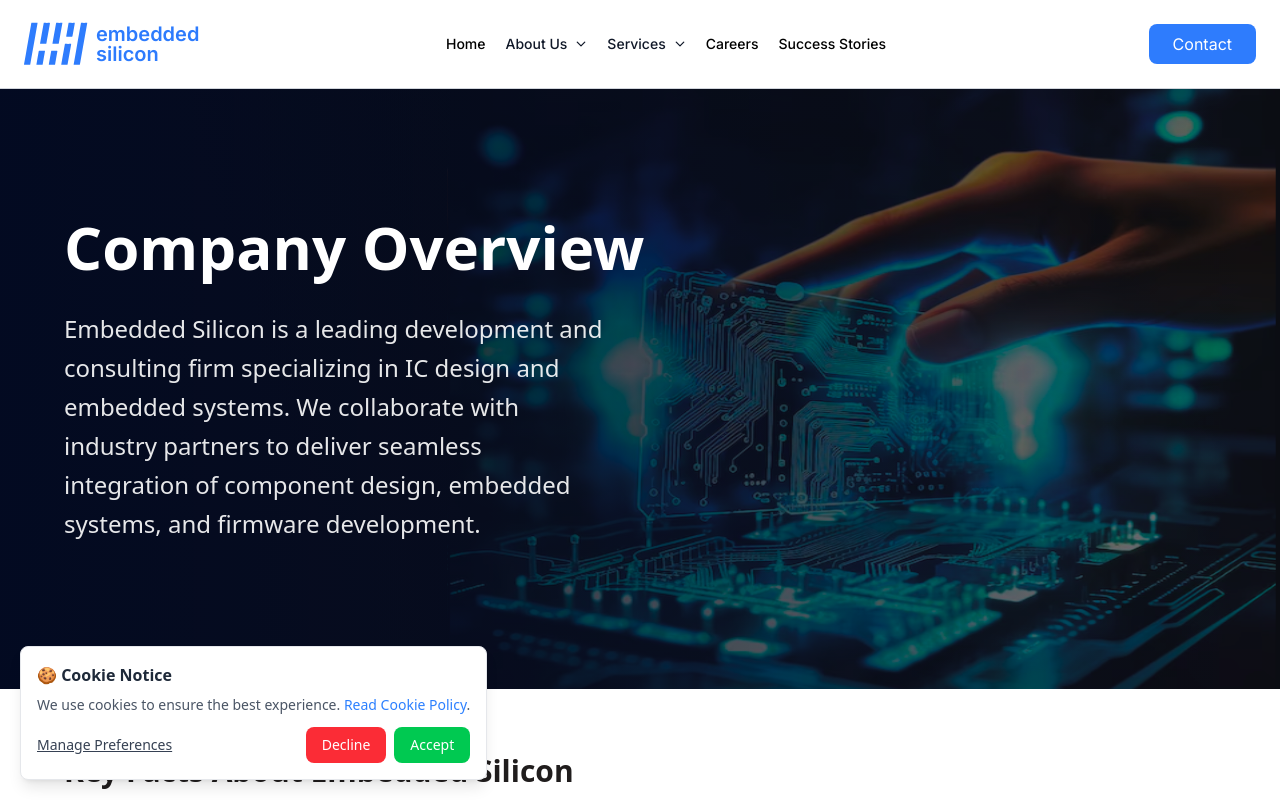
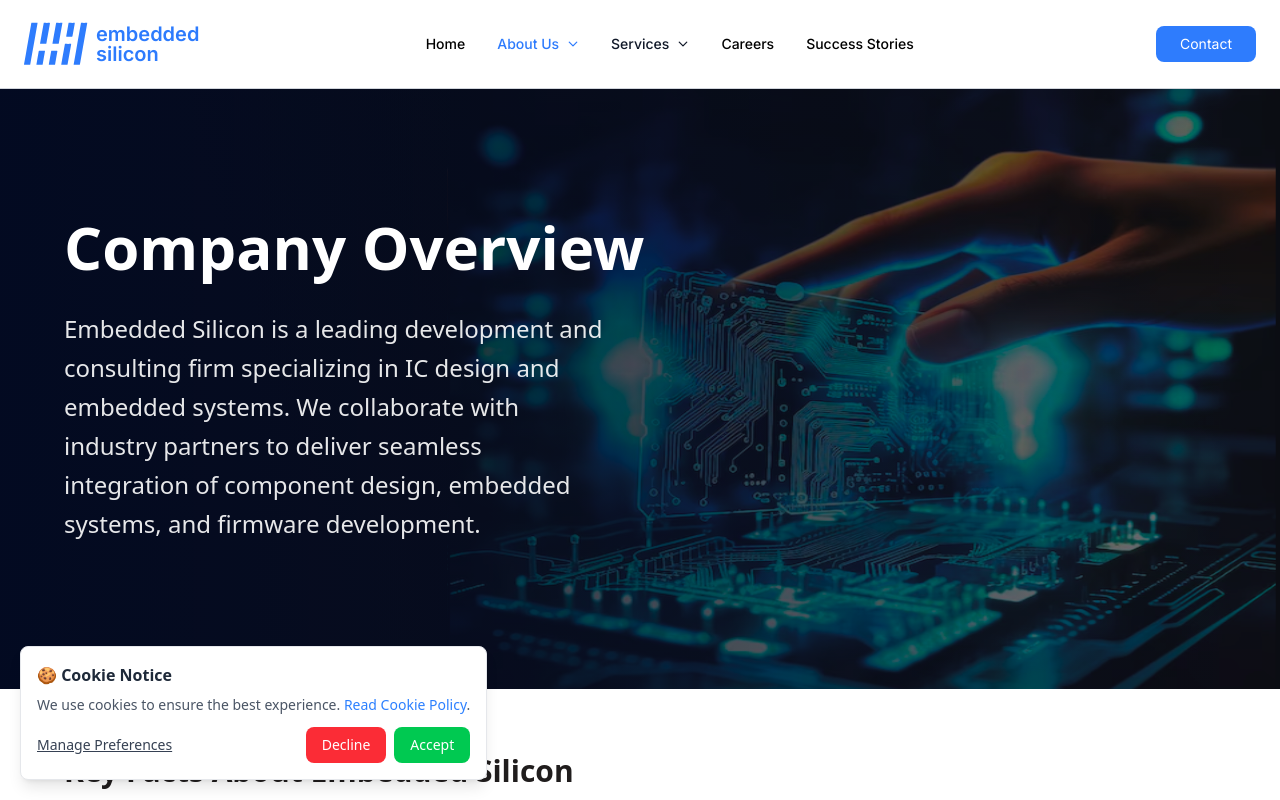
Before and after one commit to rasberriali/embedded-silicon, a React (Vite) app: page /aboutPage in a window 1280 px wide. Shown: the top 800 px of the page. Built offline with nearby package versions, Linux system fonts and the light colour scheme.

Commit message:
mega menu fixed

```diff
--- a/src/client/navbar-footer/navbar.jsx
+++ b/src/client/navbar-footer/navbar.jsx
@@ -105,7 +105,7 @@ const navListMenuItems = [
     path: '/servicesPage#embedded'
   },
   {
-    title: "Technical Support",
+    title: "Design Consoltancy",
     description: "24/7 technical assistance and consulting",
     icon: PhoneIcon,
     path: '/servicesPage#support'
@@ -134,11 +134,14 @@ function AboutUsMegaMenu() {
   const [isMenuOpen, setIsMenuOpen] = React.useState(false);
   const [isMobileMenuOpen, setIsMobileMenuOpen] = React.useState(false);
   const navigate = useNavigate();
+  const location = useLocation();
+
+  const isActive = location.pathname.includes('/aboutPage');
 
   const renderItems = aboutMenuItems.map(
     ({ icon, title, description, path }, key) => (
       <div key={key} onClick={() => navigate(path)}>
-        <MenuItem className="flex items-center gap-3 rounded-lg p-4 hover:bg-gray-200">
+        <MenuItem className={`flex items-center gap-3 rounded-lg p-4 hover:bg-gray-200 ${location.hash === path.split('#')[1] ? 'bg-gray-100' : ''}`}>
           <div className="flex items-center justify-center rounded-lg !bg-blue-gray-50 p-4 bg-gray-200">
             {React.createElement(icon, {
               strokeWidth: 2,
@@ -149,7 +152,7 @@ function AboutUsMegaMenu() {
             <Typography
               variant="h6"
               color="blue-gray"
-              className="flex items-center text-sm font-bold font-inter"
+              className={`flex items-center text-sm font-bold font-inter ${location.hash === path.split('#')[1] ? 'text-[#2D7BFD]' : ''}`}
             >
               {title}
             </Typography>
@@ -177,7 +180,7 @@ function AboutUsMegaMenu() {
         <MenuHandler>
           <Typography as="div" variant="small" className="font-medium">
             <ListItem
-              className="flex items-center gap-2 py-2 pr-4 font-medium text-gray-900 "
+              className={`flex items-center gap-2 py-2 pr-4 font-medium text-gray-900 text-sm ${isActive ? 'text-[#2D7BFD]' : ''}`}
               selected={isMenuOpen || isMobileMenuOpen}
               onClick={() => setIsMobileMenuOpen((cur) => !cur)}
             >
@@ -197,7 +200,7 @@ function AboutUsMegaMenu() {
             </ListItem>
           </Typography>
         </MenuHandler>
-        <MenuList className="hidden max-w-screen-lg rounded-xl lg:block border-1 border-gray-300 mt-4 ">
+        <MenuList className="hidden max-w-screen-lg rounded-xl lg:block border-1 border-gray-300 mt-4">
           <div className="grid grid-cols-4 gap-4 p-4">
             {/* Left column with image */}
             <div className="col-span-1">
@@ -234,11 +237,14 @@ function NavListMenu() {
   const [isMenuOpen, setIsMenuOpen] = React.useState(false);
   const [isMobileMenuOpen, setIsMobileMenuOpen] = React.useState(false);
   const navigate = useNavigate();
+  const location = useLocation();
+
+  const isActive = location.pathname.includes('/servicesPage');
 
   const renderItems = navListMenuItems.map(
     ({ icon, title, description, path }, key) => (
       <div key={key} onClick={() => navigate(path)}>
-        <MenuItem className="flex items-center gap-3 rounded-lg p-4 hover:bg-gray-200">
+        <MenuItem className={`flex items-center gap-3 rounded-lg p-4 hover:bg-gray-200 ${location.hash === path.split('#')[1] ? 'bg-gray-100' : ''}`}>
           <div className="flex items-center justify-center rounded-lg !bg-blue-gray-50 p-4 bg-gray-200">
             {React.createElement(icon, {
               strokeWidth: 2,
@@ -249,7 +255,7 @@ function NavListMenu() {
             <Typography
               variant="h6"
               color="blue-gray"
-              className="flex items-center text-sm font-bold font-inter"
+              className={`flex items-center text-sm font-bold font-inter ${location.hash === path.split('#')[1] ? 'text-[#2D7BFD]' : ''}`}
             >
               {title}
             </Typography>
@@ -277,7 +283,7 @@ function NavListMenu() {
         <MenuHandler>
           <Typography as="div" variant="small" className="font-medium">
             <ListItem
-              className="flex items-center gap-2 py-2 pr-4 font-medium text-gray-900 font-inter"
+              className={`flex items-center gap-2 py-2 pr-4 font-medium text-gray-900 font-inter text-sm ${isActive ? 'text-[#2D7BFD]' : ''}`}
               selected={isMenuOpen || isMobileMenuOpen}
               onClick={() => setIsMobileMenuOpen((cur) => !cur)}
             >
@@ -341,8 +347,8 @@ function Navbar() {
 
   return (
     <div className="sticky top-0 z-50 bg-white/70 backdrop-blur-lg border-b border-gray-300 font-inter">
-      <div className='max-w-screen-xl mx-auto flex justify-between items-center py-3 2xl:py-4 2xl:p-0 p-6'>
-        <div className='flex items-center gap-2 cursor-pointer' onClick={() => navigate('/')}>
+      <div className='max-w-screen-xl mx-auto flex justify-between items-center py-3 2xl:py-4 2xl:p-0 p-6 '>
+        <div className='flex items-center gap-2 cursor-pointer ' onClick={() => navigate('/')}>
           <img src={embedded} alt="logo" className='h-12 w-12 md:h-16 md:w-16'/>
           <div className='text-[#2D7BFD] text-xl md:text-xl font-semibold leading-5'>embedded<br/> silicon</div>
         </div>
@@ -363,7 +369,7 @@ function Navbar() {
         <div className={`absolute md:static top-16 left-0 w-full md:w-auto overflow-y-scroll xl:overflow-y-hidden  xl:p-0 p-6
           max-h-[500px] md:flex md:items-center md:gap-10 md:text-base text-lg font-medium shadow-md md:shadow-none
           transition-transform duration-300 bg-white md:bg-transparent ${isMobileMenuOpen ? 'block' : 'hidden md:flex'}`}>
-          <List className="mt-4 mb-6 p-0 lg:mt-0 lg:mb-0 lg:flex-row lg:p-1">
+          <List className="mt-4 mb-6 p-0 lg:mt-0 lg:mb-0 lg:flex-row lg:p-1 gap-4 ">
             <Typography
               as="div"
               variant="small"
@@ -371,7 +377,7 @@ function Navbar() {
               className="font-medium"
             >
               <ListItem
-                className="flex items-center gap-2 py-2 pr-4"
+                className={`flex items-center gap-2 py-2 pr-4 text-sm ${isActivePage('/') ? 'text-[#2D7BFD]' : ''}`}
                 selected={isActivePage('/')}
                 onClick={() => navigate('/')}
               >
@@ -389,7 +395,7 @@ function Navbar() {
               className="font-medium"
             >
               <ListItem
-                className="flex items-center gap-2 py-2 pr-4"
+                className={`flex items-center gap-2 py-2 pr-4 text-sm ${isActivePage('/careersPage') ? 'text-[#2D7BFD]' : ''}`}
                 selected={isActivePage('/careersPage')}
                 onClick={() => navigate('/careersPage')}
               >
@@ -404,7 +410,7 @@ function Navbar() {
               className="font-medium"
             >
               <ListItem
-                className="flex items-center gap-2 py-2 pr-4"
+                className={`flex items-center gap-2 py-2 pr-4 text-sm ${isActivePage('/success-stories') ? 'text-[#2D7BFD]' : ''}`}
                 selected={isActivePage('/success-stories')}
                 onClick={() => navigate('/success-stories')}
               >
@@ -416,7 +422,7 @@ function Navbar() {
 
         <div className='hidden md:flex'>
           <div
-            className={`bg-[#2E7CFD] hover:bg-blue-600 text-[#FFFFFF] py-2 px-6 rounded-lg cursor-pointer ${isActivePage('/contactPage') ? 'ring-2 ring-blue-300' : ''}`}
+            className={`bg-[#2E7CFD] hover:bg-blue-600 text-[#FFFFFF] py-2 px-6 text-sm rounded-lg cursor-pointer ${isActivePage('/contactPage') ? 'ring-2 ring-blue-300' : ''}`}
             onClick={() => navigate('/contactPage')}
           >
             Contact
```
Also changed, not shown: src/client/pages/home-page/homePage.jsx (+11 -12 lines).
